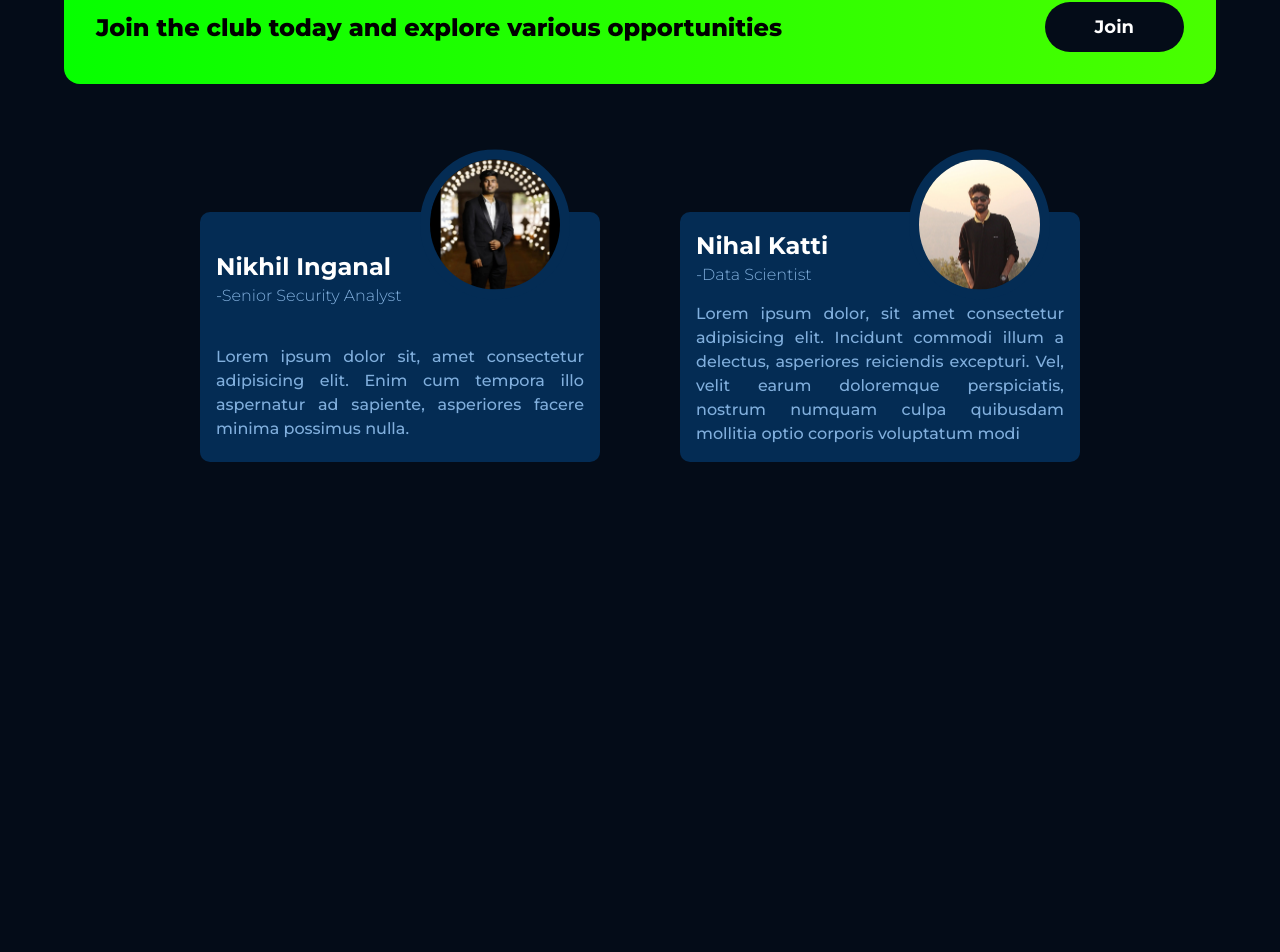
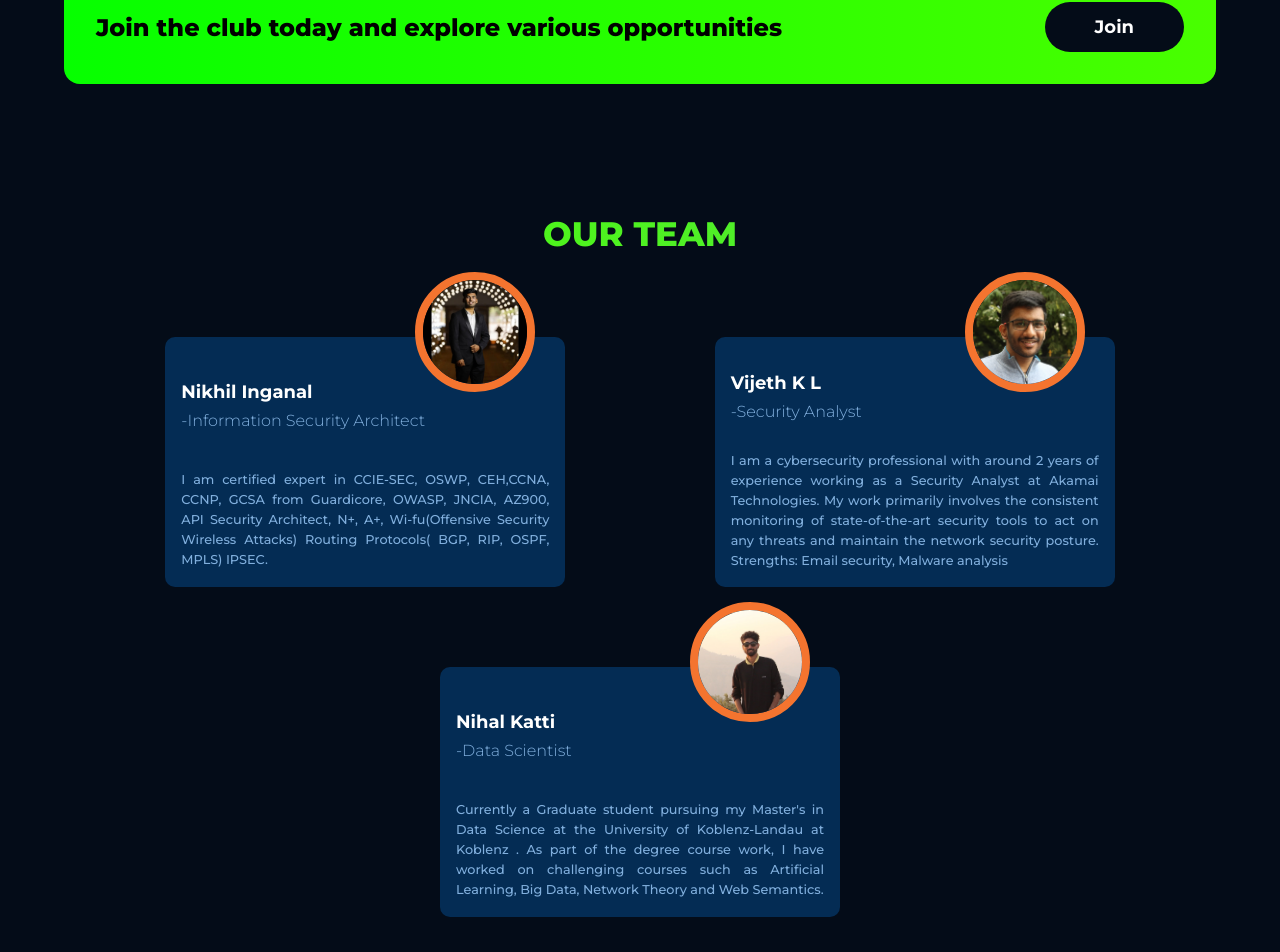
Before and after one commit to neerajgudi95/THREAT-HUNTERS-CLUB, a React (Vite) app: page / in a window 1280 px wide. Shown: the part 3100-4052 px from the top of the page. Before the commit the page ends 3626 px from the top, so only its background shows below. Built offline with nearby package versions, Linux system fonts and the light colour scheme.

Commit message:
some corrections

```diff
--- a/src/components/our-team/OurTeam.css
+++ b/src/components/our-team/OurTeam.css
@@ -1,7 +1,16 @@
-.thc__ourTeam-wrapper {
+.thc__ourTeam-container {
     display: flex;
     align-items: center;
-    justify-content: center;
+    justify-content: space-evenly;
     gap: 80px;
     flex-wrap: wrap;
+    margin: 5rem 0 2rem;
 }
+
+
+.thc__ourTeam-wrapper>h3 {
+    font-size: 34px;
+    line-height: 45px;
+    font-weight: 800;
+    text-align: center;
+}
--- a/src/components/our-team/OurTeam.jsx
+++ b/src/components/our-team/OurTeam.jsx
@@ -1,28 +1,38 @@
 import React from "react";
 import profile from "../../assets/profile.jpeg";
 import profile2 from "../../assets/profile2.jpeg";
+import profile3 from "../../assets/profile3.jpeg";
 import ProfileCard from "../profilecard/ProfileCard";
 import "./OurTeam.css";
 const OurTeam = () => {
   const members = [
     {
       name: "Nikhil Inganal",
-      designation: "Senior Security Analyst",
+      designation: "Information Security Architect",
       image: profile,
       description:
-        "Lorem ipsum dolor sit, amet consectetur adipisicing elit. Enim cum tempora illo aspernatur ad sapiente, asperiores facere minima possimus nulla.",
+        "I am certified expert in CCIE-SEC, OSWP, CEH,CCNA, CCNP, GCSA from Guardicore, OWASP, JNCIA, AZ900, API Security Architect, N+, A+, Wi-fu(Offensive Security Wireless Attacks) Routing Protocols( BGP, RIP, OSPF, MPLS) IPSEC.",
+    },
+    {
+      name: "Vijeth K L",
+      designation: "Security Analyst",
+      image: profile3,
+      description:
+        "I am a cybersecurity professional with around 2 years of experience working as a Security Analyst at Akamai Technologies. My work primarily involves the consistent monitoring of state-of-the-art security tools to act on any threats and maintain the network security posture. Strengths: Email security, Malware analysis",
     },
     {
       name: "Nihal Katti",
       designation: "Data Scientist",
       image: profile2,
       description:
-        "Lorem ipsum dolor, sit amet consectetur adipisicing elit. Incidunt commodi illum a delectus, asperiores reiciendis excepturi. Vel, velit earum doloremque perspiciatis, nostrum numquam culpa quibusdam mollitia optio corporis voluptatum modi",
+        "Currently a Graduate student pursuing my Master's in Data Science at the University of Koblenz-Landau at Koblenz . As part of the degree course work, I have worked on challenging courses such as Artificial Learning, Big Data, Network Theory and Web Semantics. ",
     },
   ];
 
   return (
     <div className="thc__ourTeam-wrapper section__padding">
+      <h3 className="gradient__text">OUR TEAM</h3>
+      <div className="thc__ourTeam-container">
         <ProfileCard
           name={members[0].name}
           designation={members[0].designation}
@@ -35,6 +45,13 @@ const OurTeam = () => {
           image={members[1].image}
           description={members[1].description}
         />
+        <ProfileCard
+          name={members[2].name}
+          designation={members[2].designation}
+          image={members[2].image}
+          description={members[2].description}
+        />
+      </div>
     </div>
   );
 };
--- a/src/components/profilecard/profilecard.css
+++ b/src/components/profilecard/profilecard.css
@@ -19,7 +19,7 @@
 
 .thc__profile-header h3 {
     color: #fff;
-    font-size: 24px;
+    font-size: 18px;
     line-height: 30px;
 }
 
@@ -29,14 +29,14 @@
 }
 
 .thc__profile img {
-    max-width: 150px;
-    height: 150px;
+    max-width: 120px;
+    height: 120px;
     border-radius: 50%;
     position: absolute;
-    top: -40%;
+    top: -50%;
     right: 30px;
-    transform: translateY(25%);
-    border: 10px solid var(--color-blog);
+    transform: translateY(50%);
+    border: 8px solid var(--color-subtext);
 }
 
 .thc__profile-about {
@@ -45,8 +45,8 @@
 
 .thc__profile-about p {
     font-weight: 500;
-    /* font-size: 1.2rem; */
-    line-height: 24px;
+    font-size: 0.8rem;
+    line-height: 20px;
     color: var(--color-text);
     text-align: justify;
 }
```
Also changed, not shown: src/assets/profile2.jpeg, src/assets/profile3.jpeg (added). Lines whose indentation alone changed are shown as unchanged.
